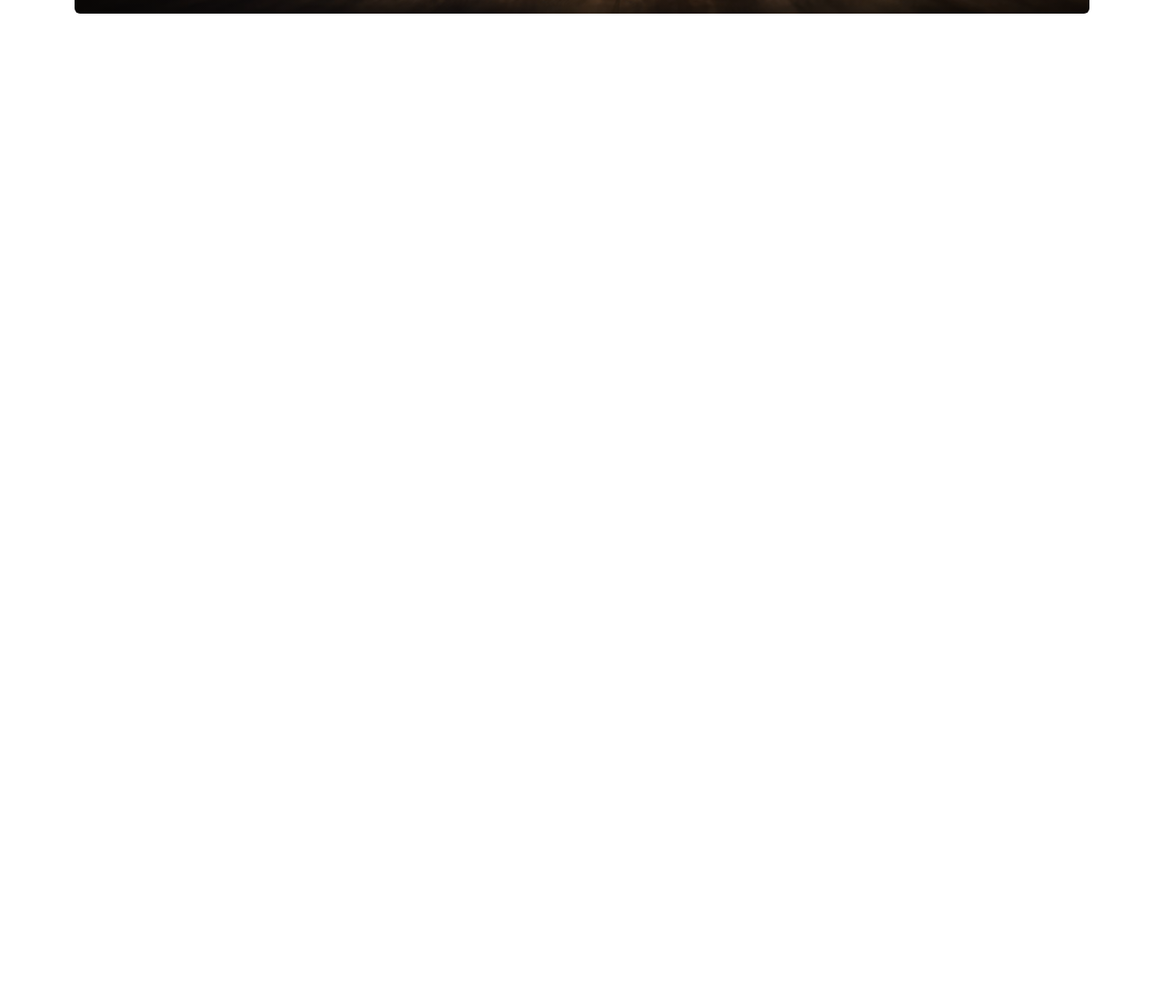
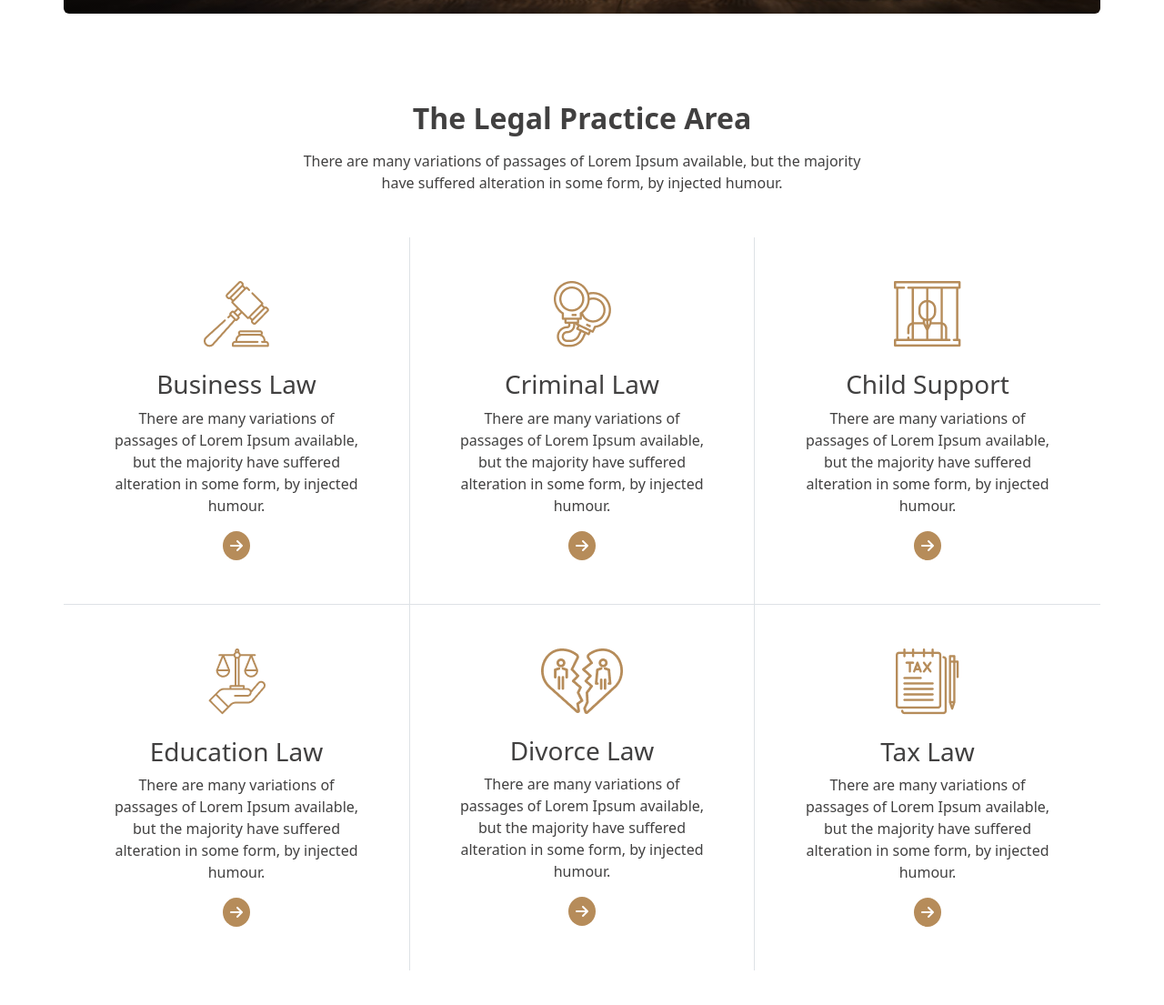
Before and after one commit to faridulccr/Assignment-3, a plain HTML site: page index.html in a window 1280 px wide. Shown: the part 569-1674 px from the top of the page at 91% size. Before the commit the page ends 800 px from the top, so only its background shows below. Drawn offline with nearby package versions, Linux system fonts and the light colour scheme.

Commit message:
practice area added

```diff
--- a/index.html
+++ b/index.html
@@ -138,7 +138,7 @@
         </header>
         <main>
             <!-- Banner section starts -->
-            <section class="banner-sec py-5 rounded mb-5 px-2 px-lg-0">
+            <section class="banner-sec row py-5 rounded mb-5 px-2 px-lg-0">
                 <div class="col-md-8 mx-auto py-5 text-white text-center">
                     <h1 class="display-3 fw-bold">
                         We Provide Effective Legal Solutions
@@ -155,12 +155,89 @@
                             placeholder="Search your services"
                             aria-label="Search"
                         />
-                        <button class="primary-bg-color text-white px-3 border-0 rounded" type="submit">
+                        <button
+                            class="primary-bg-color text-white px-3 border-0 rounded"
+                            type="submit"
+                        >
                             Search
                         </button>
                     </form>
                 </div>
             </section>
+            <!-- Banner section ends -->
+
+            <!-- Practice area starts -->
+            <section class="practice-sec py-5 text-center primary-text-color">
+                <h2 class="fw-bold fs-2 ">The Legal Practice Area</h2>
+                <p class="mt-3 mb-5 col-md-7 mx-auto">
+                    There are many variations of passages of Lorem Ipsum
+                    available, but the majority have suffered alteration in some
+                    form, by injected humour.
+                </p>
+                <div class="row">
+                    <div class="col-md-6 col-lg-4 border-bottom p-5">
+                        <img class="mb-4" src="./images/business.png" alt="" />
+                        <h3>Business Law</h3>
+                        <p>
+                            There are many variations of passages of Lorem Ipsum
+                            available, but the majority have suffered alteration
+                            in some form, by injected humour.
+                        </p>
+                        <i class="fa-solid fa-arrow-right rounded-circle text-white primary-bg-color p-2"></i>
+                    </div>
+                    <div class="col-md-6 col-lg-4 border border-top-0 p-5">
+                        <img class="mb-4" src="./images/criminal.png" alt="" />
+                        <h3>Criminal Law</h3>
+                        <p>
+                            There are many variations of passages of Lorem Ipsum
+                            available, but the majority have suffered alteration
+                            in some form, by injected humour.
+                        </p>
+                        <i class="fa-solid fa-arrow-right rounded-circle text-white primary-bg-color p-2"></i>
+                    </div>
+                    <div class="col-md-6 col-lg-4 border-bottom p-5">
+                        <img class="mb-4" src="./images/child.png" alt="" />
+                        <h3>Child Support</h3>
+                        <p>
+                            There are many variations of passages of Lorem Ipsum
+                            available, but the majority have suffered alteration
+                            in some form, by injected humour.
+                        </p>
+                        <i class="fa-solid fa-arrow-right rounded-circle text-white primary-bg-color p-2"></i>
+                    </div>
+                    <div class="col-md-6 col-lg-4 p-5">
+                        <img class="mb-4" src="./images/education.png" alt="" />
+                        <h3>Education Law</h3>
+                        <p>
+                            There are many variations of passages of Lorem Ipsum
+                            available, but the majority have suffered alteration
+                            in some form, by injected humour.
+                        </p>
+                        <i class="fa-solid fa-arrow-right rounded-circle text-white primary-bg-color p-2"></i>
+                    </div>
+                    <div class="col-md-6 col-lg-4 border-start border-end p-5">
+                        <img class="mb-4" src="./images/divorce.png" alt="" />
+                        <h3>Divorce Law</h3>
+                        <p>
+                            There are many variations of passages of Lorem Ipsum
+                            available, but the majority have suffered alteration
+                            in some form, by injected humour.
+                        </p>
+                        <i class="fa-solid fa-arrow-right rounded-circle text-white primary-bg-color p-2"></i>
+                    </div>
+                    <div class="col-md-6 col-lg-4 p-5">
+                        <img class="mb-4" src="./images/tax.png" alt="" />
+                        <h3>Tax Law</h3>
+                        <p>
+                            There are many variations of passages of Lorem Ipsum
+                            available, but the majority have suffered alteration
+                            in some form, by injected humour.
+                        </p>
+                        <i class="fa-solid fa-arrow-right rounded-circle text-white primary-bg-color p-2"></i>
+                    </div>
+                </div>
+            </section>
+            <!-- Practice area ends -->
         </main>
 
         <footer></footer>
--- a/style.css
+++ b/style.css
@@ -2,13 +2,48 @@
     background-color: #b68c5a;
 }
 .primary-text-color {
-    color: #b68c5a;
+    color: #414040;
 }
-
-/* banner section styles */
+.hide {
+    display: none;
+}
+/* banner section css styles */
 .banner-sec {
     background-image: linear-gradient(rgba(0, 0, 0, 0.5), rgba(0, 0, 0, 0.5)),
         url("./images/banner.png");
     background-size: cover;
     background-repeat: no-repeat;
 }
+
+/* practice section css styles */
+.practice-sec .row .col-md-6:hover {
+    transition: 0.2s;
+    background-image: linear-gradient(
+        to bottom,
+        rgba(0, 0, 0, 0.1),
+        rgb(255, 255, 255, 0.8)
+    );
+}
+@media only screen and (max-width: 991px) {
+    .practice-sec .row .col-md-6:nth-of-type(2n + 1) {
+        border: none !important;
+        border-right: 1px solid rgba(0, 0, 0, 0.2) !important;
+        border-bottom: 1px solid rgba(0, 0, 0, 0.2) !important;
+    }
+    .practice-sec .row .col-md-6:nth-of-type(2n) {
+        border: none !important;
+        border-bottom: 1px solid rgba(0, 0, 0, 0.2) !important;
+    }
+    .practice-sec .row .col-md-6:nth-of-type(5),
+    .practice-sec .row .col-md-6:nth-of-type(6) {
+        border-bottom: none !important;
+    }
+}
+@media only screen and (max-width: 767px) {
+    .practice-sec .row .col-md-6:nth-of-type(2n + 1) {
+        border-right: none !important;
+    }
+    .practice-sec .row .col-md-6:nth-of-type(5) {
+        border-bottom: 1px solid rgba(0, 0, 0, 0.2) !important;
+    }
+}
```
